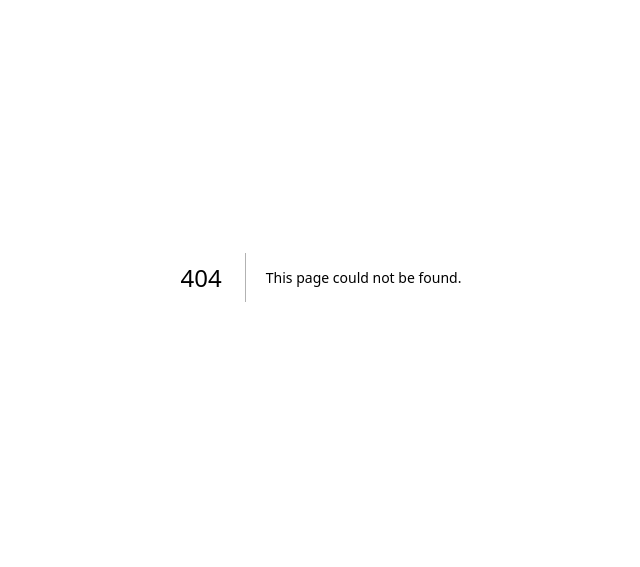
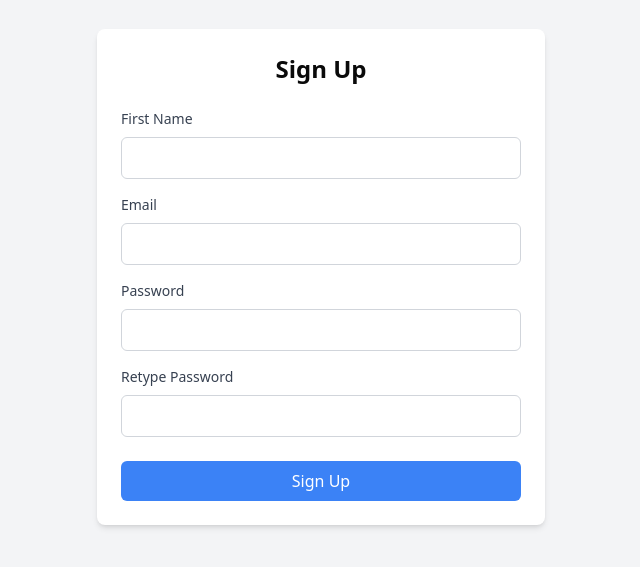
Before and after one commit to collinskrotich/Guru-AI, a Next.js app: page /signup in a window 1280 px wide. Before the commit this address had no page. Shown: the part 123-690 px from the top of the page, without its empty margins (319-959 px from the left). Built offline with nearby package versions, Linux system fonts and the light colour scheme.

Commit message:
Added login,signup pages

```diff
--- /dev/null
+++ b/app/api/auth/[...nextauth]/route.ts
@@ -0,0 +1,41 @@
+import CredentialsProvider from "next-auth/providers/credentials"
+import NextAuth from 'next-auth';
+
+const handler = NextAuth({
+    providers: [
+        CredentialsProvider({
+          // The name to display on the sign in form (e.g. 'Sign in with...')
+          name: 'Credentials',
+          // The credentials is used to generate a suitable form on the sign in page.
+          // You can specify whatever fields you are expecting to be submitted.
+          // e.g. domain, username, password, 2FA token, etc.
+          // You can pass any HTML attribute to the <input> tag through the object.
+          credentials: {
+            username: { label: "Username", type: "text", placeholder: "jsmith" },
+            password: { label: "Password", type: "password" }
+          },
+          async authorize(credentials, req) {
+            // You need to provide your own logic here that takes the credentials
+            // submitted and returns either a object representing a user or value
+            // that is false/null if the credentials are invalid.
+            // e.g. return { id: 1, name: 'J Smith', email: 'jsmith@example.com' }
+            // You can also use the `req` object to obtain additional parameters
+            // (i.e., the request IP address)
+            const res = await fetch("/your/endpoint", {
+              method: 'POST',
+              body: JSON.stringify(credentials),
+              headers: { "Content-Type": "application/json" }
+            })
+            const user = await res.json()
+
+            // If no error and we have user data, return it
+            if (res.ok && user) {
+              return user
+            }
+            // Return null if user data could not be retrieved
+            return null
+          }
+        })
+      ]
+
+})
--- /dev/null
+++ b/app/login/page.tsx
@@ -0,0 +1,12 @@
+import Login from '@/components/Login'
+import React from 'react'
+
+const page = () => {
+  return (
+    <div>
+      <Login/>
+    </div>
+  )
+}
+
+export default page
--- /dev/null
+++ b/app/signup/page.tsx
@@ -0,0 +1,12 @@
+import Signup from '@/components/SignUp'
+import React from 'react'
+
+const page = () => {
+  return (
+    <div>
+      <Signup/>
+    </div>
+  )
+}
+
+export default page
--- /dev/null
+++ b/components/Login.tsx
@@ -0,0 +1,65 @@
+'use client'
+import React, { useState } from 'react';
+
+const Login = () => {
+  const [formData, setFormData] = useState({
+    email: '',
+    password: '',
+  });
+
+  const handleChange = (e: React.ChangeEvent<HTMLInputElement>) => {
+    const { name, value } = e.target;
+    setFormData(prevData => ({
+      ...prevData,
+      [name]: value,
+    }));
+  };
+
+  const handleSubmit = (e: React.FormEvent<HTMLFormElement>) => {
+    e.preventDefault();
+    // Add your login logic here
+    console.log('Login form submitted:', formData);
+  };
+
+  return (
+    <div className="flex items-center justify-center min-h-screen bg-gray-100">
+      <div className="w-full max-w-md p-6 bg-white rounded-lg shadow-md">
+        <h2 className="text-2xl font-bold mb-6 text-center">Login</h2>
+        <form onSubmit={handleSubmit}>
+          <div className="mb-4">
+            <label htmlFor="email" className="block mb-2 text-sm font-medium text-gray-700">Email</label>
+            <input
+              type="email"
+              id="email"
+              name="email"
+              value={formData.email}
+              onChange={handleChange}
+              className="w-full px-3 py-2 border border-gray-300 rounded-md focus:outline-none focus:ring-2 focus:ring-blue-500"
+              required
+            />
+          </div>
+          <div className="mb-6">
+            <label htmlFor="password" className="block mb-2 text-sm font-medium text-gray-700">Password</label>
+            <input
+              type="password"
+              id="password"
+              name="password"
+              value={formData.password}
+              onChange={handleChange}
+              className="w-full px-3 py-2 border border-gray-300 rounded-md focus:outline-none focus:ring-2 focus:ring-blue-500"
+              required
+            />
+          </div>
+          <button
+            type="submit"
+            className="w-full bg-blue-500 text-white py-2 px-4 rounded-md hover:bg-blue-600 focus:outline-none focus:ring-2 focus:ring-blue-500 focus:ring-offset-2"
+          >
+            Log In
+          </button>
+        </form>
+      </div>
+    </div>
+  );
+};
+
+export default Login;
--- /dev/null
+++ b/components/SignUp.tsx
@@ -0,0 +1,91 @@
+'use client'
+import React, { useState } from 'react';
+
+const Signup = () => {
+  const [formData, setFormData] = useState({
+    firstName: '',
+    email: '',
+    password: '',
+    retypePassword: '',
+  });
+
+  const handleChange = (e: React.ChangeEvent<HTMLInputElement>) => {
+    const { name, value } = e.target;
+    setFormData(prevData => ({
+      ...prevData,
+      [name]: value,
+    }));
+  };
+
+  const handleSubmit = (e: React.FormEvent<HTMLFormElement>) => {
+    e.preventDefault();
+    // Add your signup logic here
+    console.log('Form submitted:', formData);
+  };
+
+  return (
+    <div className="flex items-center justify-center min-h-screen bg-gray-100">
+      <div className="w-full max-w-md p-6 bg-white rounded-lg shadow-md">
+        <h2 className="text-2xl font-bold mb-6 text-center">Sign Up</h2>
+        <form onSubmit={handleSubmit}>
+          <div className="mb-4">
+            <label htmlFor="firstName" className="block mb-2 text-sm font-medium text-gray-700">First Name</label>
+            <input
+              type="text"
+              id="firstName"
+              name="firstName"
+              value={formData.firstName}
+              onChange={handleChange}
+              className="w-full px-3 py-2 border border-gray-300 rounded-md focus:outline-none focus:ring-2 focus:ring-blue-500"
+              required
+            />
+          </div>
+          <div className="mb-4">
+            <label htmlFor="email" className="block mb-2 text-sm font-medium text-gray-700">Email</label>
+            <input
+              type="email"
+              id="email"
+              name="email"
+              value={formData.email}
+              onChange={handleChange}
+              className="w-full px-3 py-2 border border-gray-300 rounded-md focus:outline-none focus:ring-2 focus:ring-blue-500"
+              required
+            />
+          </div>
+          <div className="mb-4">
+            <label htmlFor="password" className="block mb-2 text-sm font-medium text-gray-700">Password</label>
+            <input
+              type="password"
+              id="password"
+              name="password"
+              value={formData.password}
+              onChange={handleChange}
+              className="w-full px-3 py-2 border border-gray-300 rounded-md focus:outline-none focus:ring-2 focus:ring-blue-500"
+              required
+            />
+          </div>
+          <div className="mb-6">
+            <label htmlFor="retypePassword" className="block mb-2 text-sm font-medium text-gray-700">Retype Password</label>
+            <input
+              type="password"
+              id="retypePassword"
+              name="retypePassword"
+              value={formData.retypePassword}
+              onChange={handleChange}
+              className="w-full px-3 py-2 border border-gray-300 rounded-md focus:outline-none focus:ring-2 focus:ring-blue-500"
+              required
+            />
+          </div>
+          <button
+            type="submit"
+            className="w-full bg-blue-500 text-white py-2 px-4 rounded-md hover:bg-blue-600 focus:outline-none focus:ring-2 focus:ring-blue-500 focus:ring-offset-2"
+          >
+            Sign Up
+          </button>
+        </form>
+      </div>
+    </div>
+  );
+};
+
+export default Signup;
```
